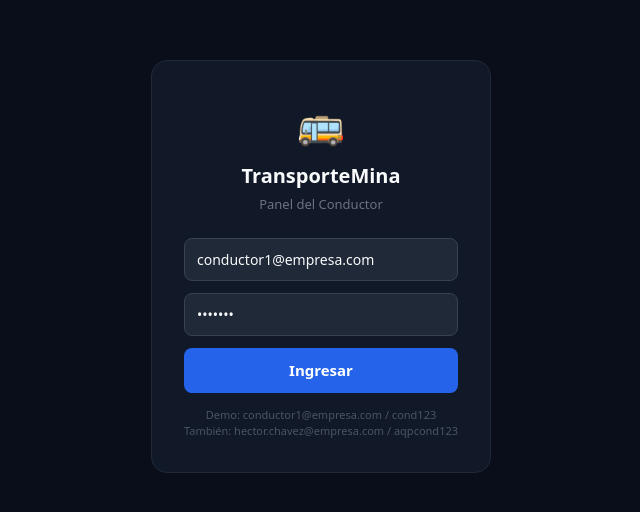
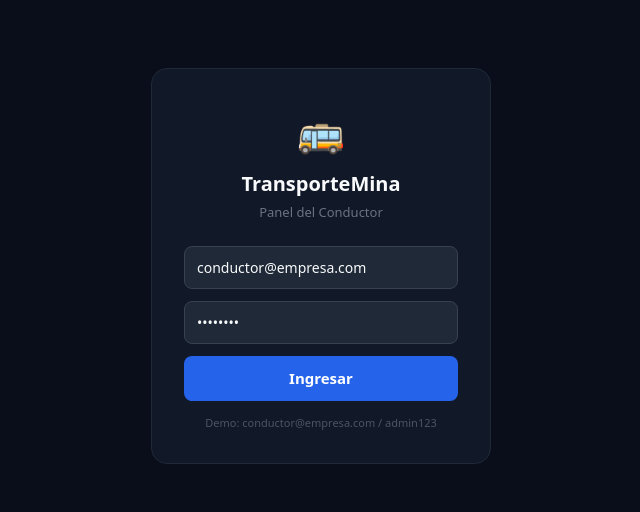
Before and after one commit to vico-renxo/transporte-mina, a Next.js app in the folder web/: page /transporte/conductor in a window 1280 px wide. Shown: the part 134-646 px from the top of the page, without its empty margins (319-959 px from the left). Built offline with nearby package versions, Linux system fonts and the light colour scheme.

Commit message:
Update API URL and login credentials

```diff
--- a/web/src/app/conductor/page.tsx
+++ b/web/src/app/conductor/page.tsx
@@ -2,7 +2,7 @@
 import { useEffect, useRef, useState } from 'react';
 import { io, Socket } from 'socket.io-client';
 
-const API = 'http://localhost:3001';
+const API = process.env.NEXT_PUBLIC_API_URL || 'https://transporte-mina.onrender.com';
 
 /* ── tipos ── */
 interface Pasajero { id: string; nombre: string; paraderoNombre: string; estado: string; checkin?: boolean }
@@ -11,8 +11,8 @@ interface Ejecucion { id: string; rutaNombre: string; conductorNombre: string; v
 
 /* ── Login ── */
 function LoginForm({ onLogin }: { onLogin: (token: string, user: any) => void }) {
-  const [email, setEmail] = useState('conductor1@empresa.com');
-  const [pass,  setPass]  = useState('cond123');
+  const [email, setEmail] = useState('conductor@empresa.com');
+  const [pass,  setPass]  = useState('admin123');
   const [err,   setErr]   = useState('');
   const [loading, setLoading] = useState(false);
 
@@ -50,8 +50,7 @@ function LoginForm({ onLogin }: { onLogin: (token: string, user: any) => void })
           </button>
         </form>
         <p style={{ textAlign:'center', color:'#4b5563', fontSize:11, marginTop:14 }}>
-          Demo: conductor1@empresa.com / cond123<br/>
-          También: hector.chavez@empresa.com / aqpcond123
+          Demo: conductor@empresa.com / admin123
         </p>
       </div>
     </div>
```
